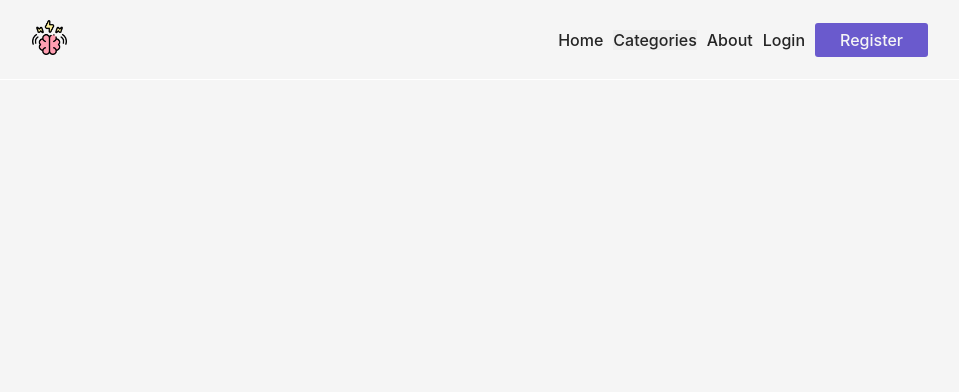
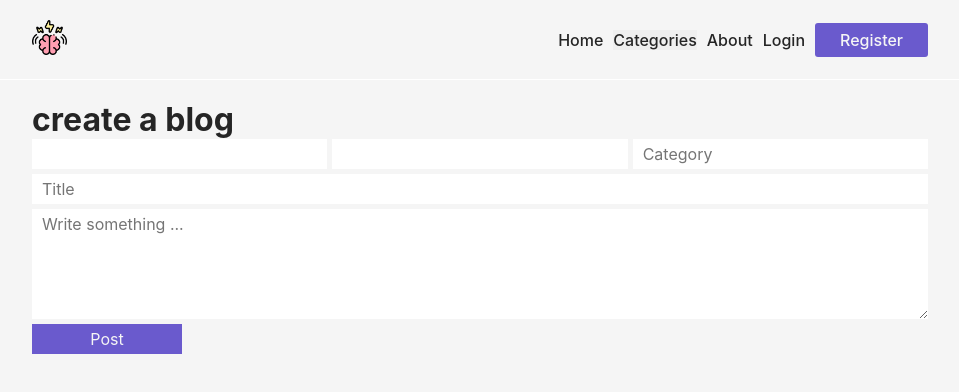
Before and after one commit to irfanshadikrishad/pantomathism, a React (Create React App) app in the folder client/: page /create in a window 1280 px wide. Shown: the top 392 px of the page, without its empty margins (160-1119 px from the left). Built offline with nearby package versions, Linux system fonts and the light colour scheme; no server answers.

Commit message:
create blog success

```diff
--- a/client/src/App.jsx
+++ b/client/src/App.jsx
@@ -12,6 +12,7 @@ import Religion from "./components/Religion";
 import Technology from "./components/Technology";
 import Profile from "./components/Profile";
 import Logout from "./components/Logout";
+import Create from "./components/Create";
 
 export default function App() {
     return (
@@ -29,6 +30,7 @@ export default function App() {
                 <Route path="/technology" element={<Technology />} />
                 <Route path="/profile" element={<Profile />} />
                 <Route path="/logout" element={<Logout />} />
+                <Route path="/create" element={<Create />} />
             </Routes>
         </>
     )
--- /dev/null
+++ b/client/src/components/Create.jsx
@@ -0,0 +1,134 @@
+import React, { useEffect, useState } from "react";
+import { ToastContainer, toast } from 'react-toastify';
+import 'react-toastify/dist/ReactToastify.css';
+
+export default function Create() {
+    const [user, setUser] = useState({
+        name: "",
+        email: ""
+    });
+    const [cat, setCat] = useState('');
+    const [blog, setBlog] = useState({
+        title: "",
+        description: ""
+    })
+    const handleBlog = (e) => {
+        const { name, value } = e.target;
+        setBlog({ ...blog, [name]: value });
+    }
+    function successToast(tweet) {
+        toast.success(`${tweet}`, {
+            position: "top-right",
+            autoClose: 5000,
+            hideProgressBar: false,
+            closeOnClick: true,
+            pauseOnHover: true,
+            draggable: true,
+            progress: undefined,
+            theme: "light",
+        });
+    }
+    function errorToast(error) {
+        toast.error(`${error}`, {
+            position: "top-right",
+            autoClose: 5000,
+            hideProgressBar: false,
+            closeOnClick: true,
+            pauseOnHover: true,
+            draggable: true,
+            progress: undefined,
+            theme: "light",
+        });
+    }
+    const callData = async () => {
+        const response = await fetch('http://localhost:3001/data', {
+            method: "GET",
+            headers: {
+                Accept: "application/json",
+                "Content-Type": "application/json"
+            },
+            credentials: "include"
+        })
+        const data = await response.json();
+        if (response.status === 200) {
+            setUser(data);
+        } else {
+            console.log('create error on get request');
+        }
+    }
+
+    const handleSubmit = async (e) => {
+        e.preventDefault();
+        const resp = await fetch('http://localhost:3001/create', {
+            method: "POST",
+            headers: {
+                Accept: "application/json",
+                "Content-Type": "application/json"
+            },
+            body: JSON.stringify({
+                name: user.name,
+                email: user.email,
+                categories: cat,
+                title: blog.title,
+                description: blog.description
+            }),
+            credentials: "include"
+        })
+        const data = await resp.json();
+        if (resp.status === 200) {
+            successToast(data.message);
+        } else {
+            errorToast(`${data.message}`);
+        }
+    }
+
+    useEffect(() => {
+        callData();
+    }, []);
+    return (
+        <>
+            <div className="container page">
+                <h1>create a blog</h1>
+                <form onSubmit={handleSubmit} method="post" className="create__form">
+                    <div className="create__info">
+                        <input
+                            name="name"
+                            readOnly={true}
+                            value={user.name}
+                            type="text" />
+                        <input
+                            name="email"
+                            readOnly={true}
+                            value={user.email}
+                            type="email" />
+                        <input
+                            name="categories"
+                            onChange={(e) => {
+                                setCat(e.target.value)
+                            }}
+                            value={cat}
+                            type="text"
+                            placeholder="Category" />
+                    </div>
+                    <div className="create__content">
+                        <input
+                            onChange={handleBlog}
+                            name="title"
+                            type="text"
+                            placeholder="Title" />
+                        <textarea
+                            onChange={handleBlog}
+                            name="description"
+                            placeholder="Write something ..."></textarea>
+                    </div>
+                    <button
+                        onSubmit={handleSubmit}
+                        type="submit">
+                        Post
+                    </button>
+                </form>
+                <ToastContainer />
+            </div>
+        </>
+    )
+}
--- a/client/src/components/Logout.jsx
+++ b/client/src/components/Logout.jsx
@@ -28,7 +28,7 @@ export default function Logout() {
         }).then(res => {
             const data = res.json();
             if (res.status === 200) {
-                navigate('/');
+                navigate('/', { replace: true });
             } else {
                 errorToast(data.message);
             }
@@ -43,7 +43,7 @@ export default function Logout() {
         <>
             <div className="container page">
                 <h1>Logging Out ...</h1>
-                <ToastContainer/>
+                <ToastContainer />
             </div>
         </>
     )
--- a/client/src/components/Navbar.jsx
+++ b/client/src/components/Navbar.jsx
@@ -21,14 +21,19 @@ export default function Navbar() {
             setIsLoggedIn(true);
         }
     }
-
     useEffect(() => {
         callUser();
     })
     return (
         <nav>
             <div className="container navbar">
-                <NavLink to="/"><img className="nav__logo" draggable='false' src="favicon.png" alt="" /></NavLink>
+                <NavLink to="/">
+                    <img
+                        className="nav__logo"
+                        draggable='false'
+                        src="favicon.png"
+                        alt="logonavlogo" />
+                </NavLink>
                 <div className="nav_btns">
                     <NavLink to="/">Home</NavLink>
                     <button onClick={categories}>Categories</button>
--- a/client/src/index.css
+++ b/client/src/index.css
@@ -299,3 +299,45 @@ form.login__right {
     align-items: center;
     gap: 5px;
 }
+
+.create__content {
+    display: flex;
+    flex-direction: column;
+    gap: 5px;
+}
+
+.create__info {
+    display: grid;
+    grid-template-columns: 1fr 1fr 1fr;
+    gap: 5px;
+}
+
+.create__content>input,
+.create__content>textarea,
+.create__info>input {
+    padding: 5px 10px;
+    font-size: 1rem;
+    border: none;
+    outline: none;
+    background-color: white;
+}
+
+.create__content>textarea {
+    height: 100px;
+}
+
+form.create__form {
+    display: flex;
+    flex-direction: column;
+    gap: 5px;
+}
+
+.create__form>button {
+    width: 150px;
+    font-size: 1rem;
+    border: none;
+    background-color: var(--primary);
+    color: var(--background);
+    padding: 5px 10px;
+    cursor: pointer;
+}
```
Also changed, not shown: 2 other files (tests, documents, lock files or other folders).
